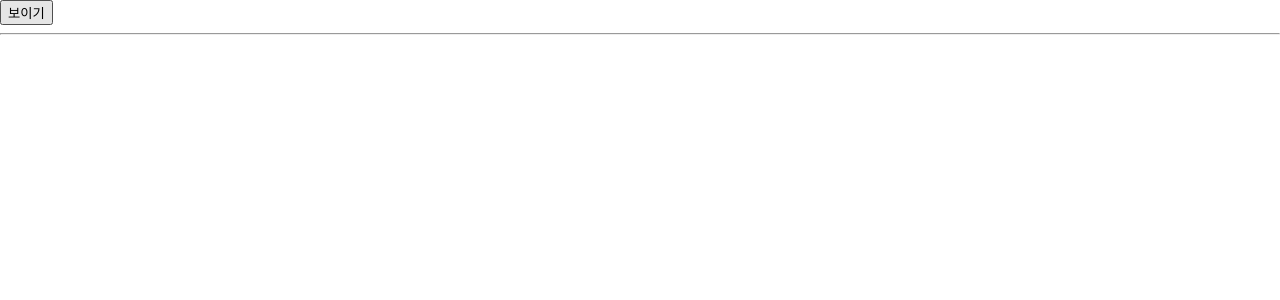
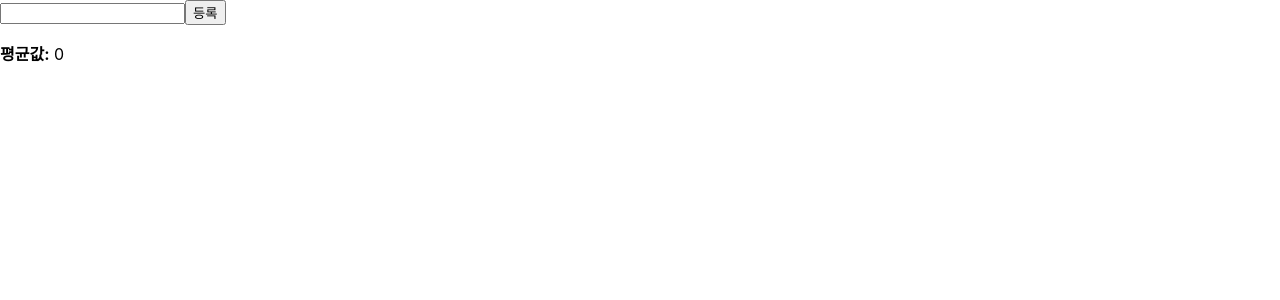
Before and after one commit to hyun77320/Hooks, a React (Create React App) app: page / in a window 1280 px wide. Shown: the top 300 px of the page. Built offline with nearby package versions, Linux system fonts and the light colour scheme.

Commit message:
2022.04.02.

```diff
--- a/src/App.js
+++ b/src/App.js
@@ -1,21 +1,11 @@
 import React, { useState } from 'react'; //eslint-disable-line
+import Average from './Average'; //eslint-disable-line
 import Counter from './Counter'; //eslint-disable-line
 import Info from './Info'; //eslint-disable-line
 
 const App = () => {
-  const [visible, setVisible] = useState(false);
   return (
-    <div>
-      <button
-        onClick={() => {
-          setVisible(!visible);
-      }}
-      >
-        {visible ? '숨기기' : '보이기'}
-      </button>
-      <hr />
-      {visible && <Info />}
-    </div>
+    <Average />
   );
 };
 
--- /dev/null
+++ b/src/Average.js
@@ -0,0 +1,40 @@
+import React, { useState } from 'react';
+
+const getAverage = numbers => {
+    console.log('평균값 계산 중..');
+    if (numbers.length === 0) return 0;
+    const sum = numbers.reduce((a, b) => a + b);
+    return sum / numbers.length;
+}
+
+const Average = () => {
+    const [list, setList] = useState([]);
+    const [number, setNumber] = useState('');
+
+    const onChange = e => {
+        setNumber(e.target.value);
+    };
+
+    const onInsert = e => {
+        const nextList = list.concat(parseInt(number));
+        setList(nextList);
+        setNumber('');
+    };
+
+    return (
+        <div>
+            <input value={number} onChange={onChange} />
+            <button onClick={onInsert}>등록</button>
+            <ul>
+                {list.map((value, index) => (
+                    <li key={index}>{value}</li>
+                ))}
+            </ul>
+            <div>
+                <b>평균값:</b> {getAverage(list)}
+            </div>
+        </div>
+    );
+};
+
+export default Average;
--- a/src/Info.js
+++ b/src/Info.js
@@ -1,38 +1,36 @@
-import React, { useEffect, useState } from 'react';
+import React, { useReducer } from 'react';
+
+function reducer(state, action) {
+    return {
+        ...state,
+        [action.name]: action.value
+    };
+}
 
 const Info = () => {
-    const [name, setName] = useState('');
-    const [nickname, setNickname] = useState('');
+    const [state, dispatch] = useReducer(reducer, {
+        name: '',
+        nickname: ''
+    });
 
-    useEffect(() => {
-        console.log('effect');
-        console.log(name);
-        return () => {
-            console.log('cleanup');
-            console.log(name);
-        }
-    }, []);
-
-    const onChangeName = e => {
-        setName(e.target.value);
-    };
-
-    const onChangeNickname = e => {
-        setNickname(e.target.value);
+    const {name,nickname} =state;
+    const onChange = e => {
+        dispatch(e.target);
     };
 
     return (
         <div>
             <div>
-                <input value={name} onChange={onChangeName} />
-                <input value={nickname} onChange={onChangeNickname} />
+                <input name='name' value={name} onChange={onChange} />
+                <input name='nickname' value={nickname} onChange={onChange} />
             </div>
             <div>
                 <div>
                     <b>이름:</b> {name}
                 </div>
                 <div>
-                    <b>닉네임:</b> {nickname}
+                    <b>닉네임:</b>
+                    {nickname}
                 </div>
             </div>
         </div>
```
Also changed, not shown: src/Counter.js (+0 -9 lines).
